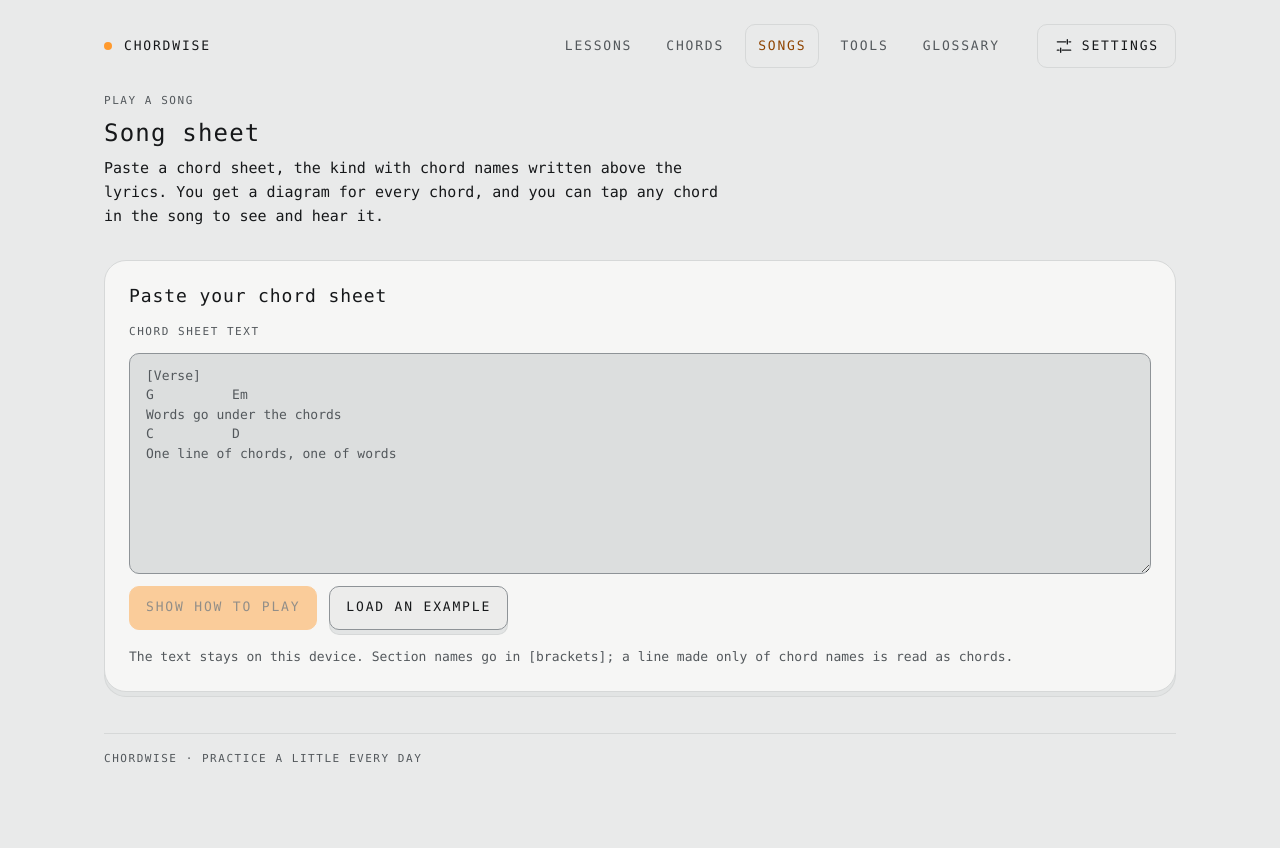
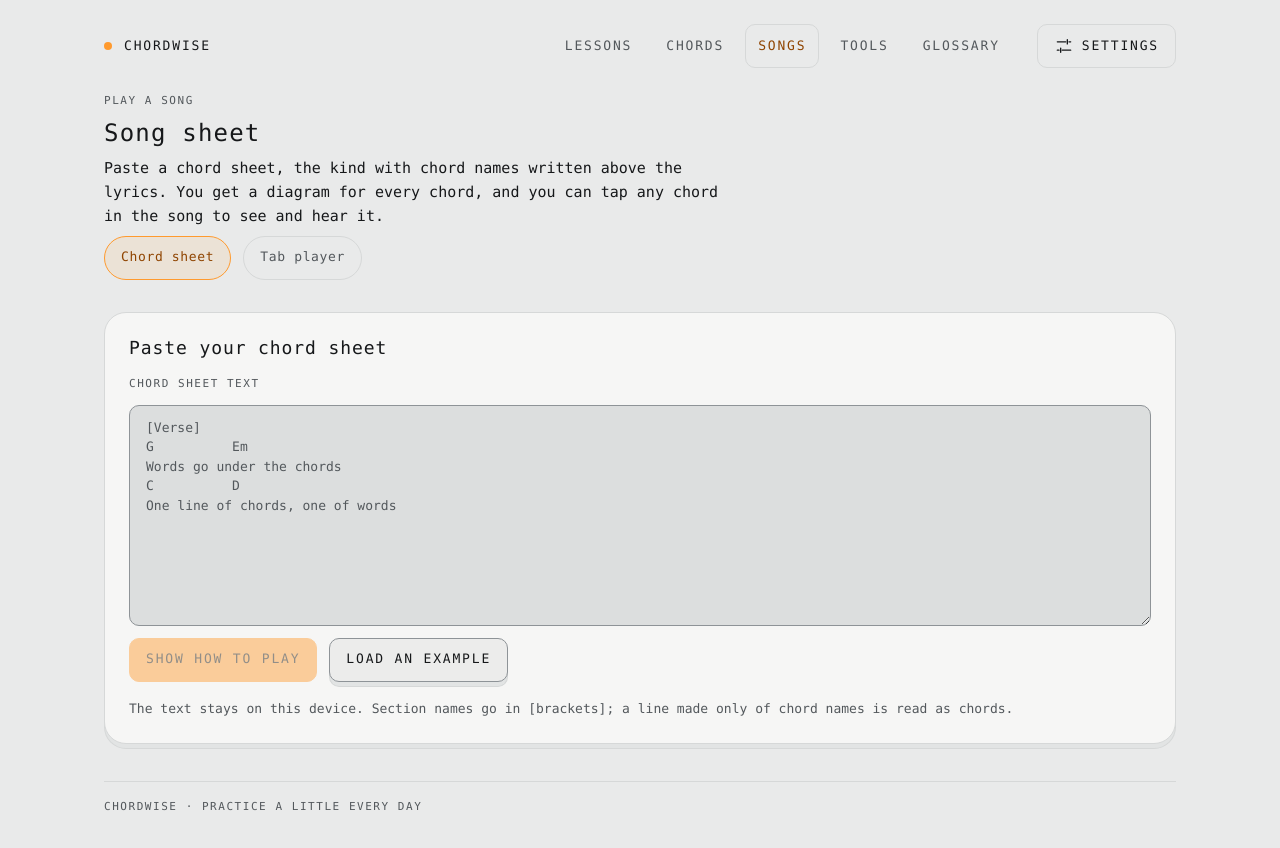
Before and after one commit to jacksonfdam/chordwise, a React (Vite) app: page /songs in a window 1280 px wide. Before the commit the page ends 800 px from the top, so only its background shows below. Built offline with nearby package versions, Linux system fonts and the light colour scheme.

Commit message:
feat: link the chord sheet and the tab player

```diff
--- a/src/pages/SongSheet.tsx
+++ b/src/pages/SongSheet.tsx
@@ -1,10 +1,12 @@
 import { useEffect, useMemo, useRef, useState } from "react";
+import { Link } from "react-router-dom";
 import { ChordDiagram } from "../components/ChordDiagram/ChordDiagram";
 import { HandDiagram } from "../components/HandDiagram/HandDiagram";
 import { Icon } from "../components/Icon/Icon";
 import { Metronome } from "../components/Metronome/Metronome";
 import { PluckStrings } from "../components/StrumHand/PluckStrings";
 import { EXAMPLE_SHEET } from "../data/exampleSheet";
+import { SHEET_STORAGE_KEY } from "../data/sheetStorage";
 import { STRUM_PATTERNS } from "../data/strumPatterns";
 import { layoutChordLine, parseChordSheet, type SheetLine } from "../domain/chordSheet";
 import { resolveChord, transposeSymbol, type ResolvedChord } from "../domain/chordSymbols";
@@ -13,7 +15,7 @@ import ui from "../styles/ui.module.css";
 import page from "./Page.module.css";
 import styles from "./SongSheet.module.css";
 
-const STORAGE_KEY = "chordwise:sheet:v1";
+const STORAGE_KEY = SHEET_STORAGE_KEY;
 const SPEEDS = [0.5, 0.75, 1, 1.5, 2] as const;
 /** Pixels per second at speed 1. */
 const SCROLL_RATE = 22;
@@ -262,6 +264,18 @@ export default function SongSheet() {
           Paste a chord sheet, the kind with chord names written above the lyrics. You get a diagram
           for every chord, and you can tap any chord in the song to see and hear it.
         </p>
+        <ul className={ui.row}>
+          <li>
+            <span className={ui.chipButton} aria-current="page" data-current="true">
+              Chord sheet
+            </span>
+          </li>
+          <li>
+            <Link className={ui.chipButton} to="/tabs">
+              Tab player
+            </Link>
+          </li>
+        </ul>
       </header>
 
       <section className={page.panel} aria-labelledby="sheet-editor-title">
--- a/src/styles/ui.module.css
+++ b/src/styles/ui.module.css
@@ -118,12 +118,18 @@
   font-size: var(--text-sm);
 }
 
+.chipButton:disabled {
+  opacity: 0.45;
+  cursor: not-allowed;
+}
+
 .chipButton:hover {
   border-color: var(--line);
   color: var(--ink-hi);
 }
 
-.chipButton[aria-pressed="true"] {
+.chipButton[aria-pressed="true"],
+.chipButton[data-current="true"] {
   border-color: var(--accent);
   color: var(--accent-ink);
   background: var(--accent-dim);
```
